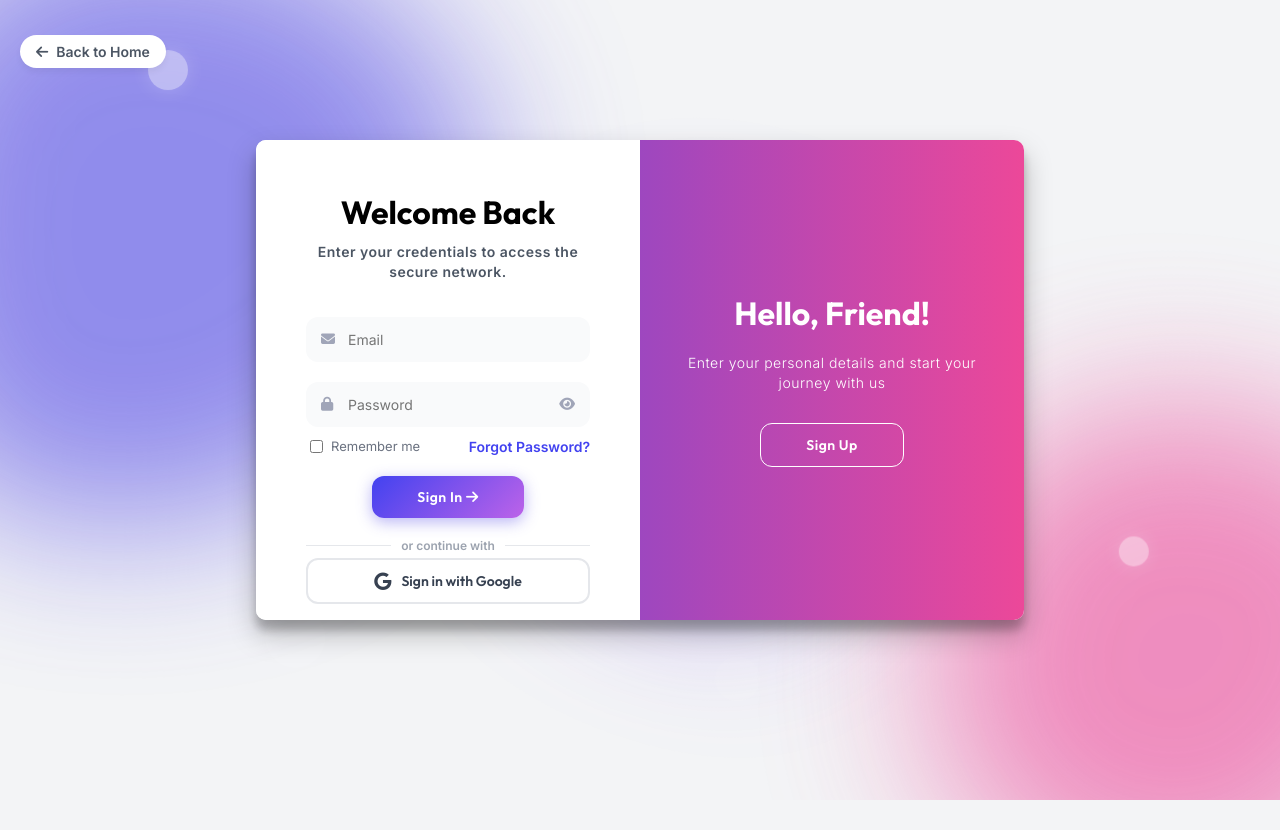
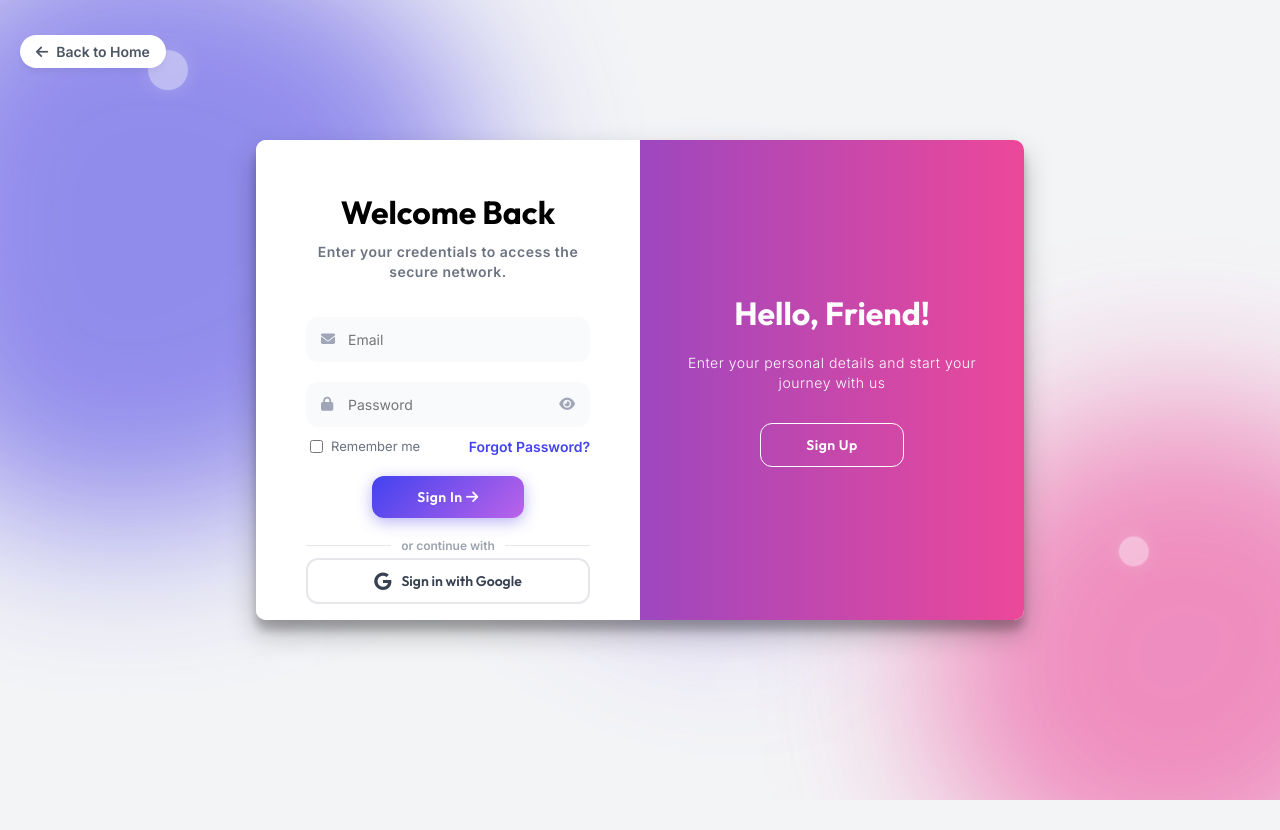
Before and after one commit to anugrahks19/DigiTrust, a website: page frontend/login.html in a window 1280 px wide. Drawn offline with Linux system fonts and the light colour scheme.

Commit message:
Update login-page.css

```diff
--- a/frontend/css/login-page.css
+++ b/frontend/css/login-page.css
@@ -295,9 +295,8 @@ form {
 
 .subtitle {
     font-size: 14px;
-    color: #4b5563;
-    /* Softer dark gray */
-    /* Darker text */
+    color: #6b7280;
+    /* Lighter gray */
     margin-bottom: 25px;
     margin-top: 10px;
     font-weight: 600;
```
